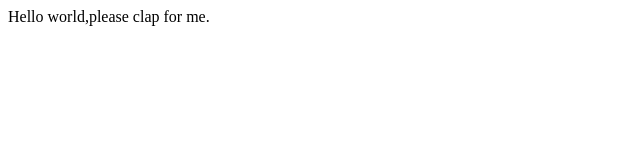
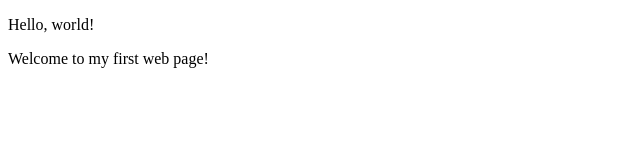
Before and after one commit to dorcasndungu/HTML, a plain HTML site: page my-first-webpage.html in a window 1280 px wide. Shown: the whole page, without its empty margins (0-640 px from the left). Drawn offline with Linux system fonts and the light colour scheme.

Commit message:
add paragraph block elements to the page

```diff
--- a/my-first-webpage.html
+++ b/my-first-webpage.html
@@ -4,6 +4,7 @@
     <title>My first webpage!</title>
   </head>
   <body>
-Hello world,please clap for me.
+    <p>Hello, world!</p>
+    <p>Welcome to my first web page!</p>
   </body>
 </html>
```
